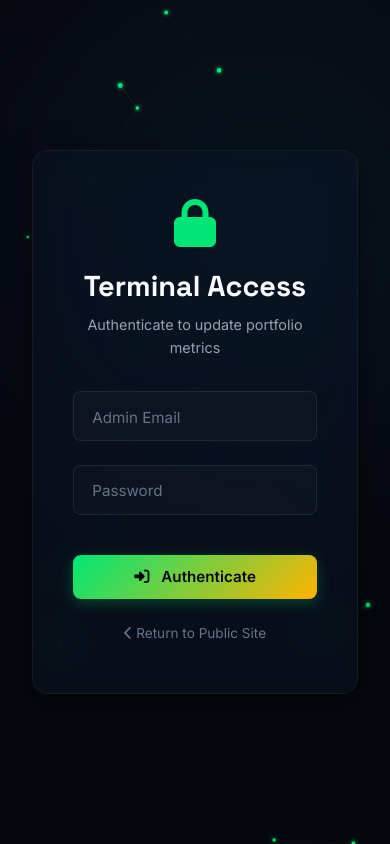
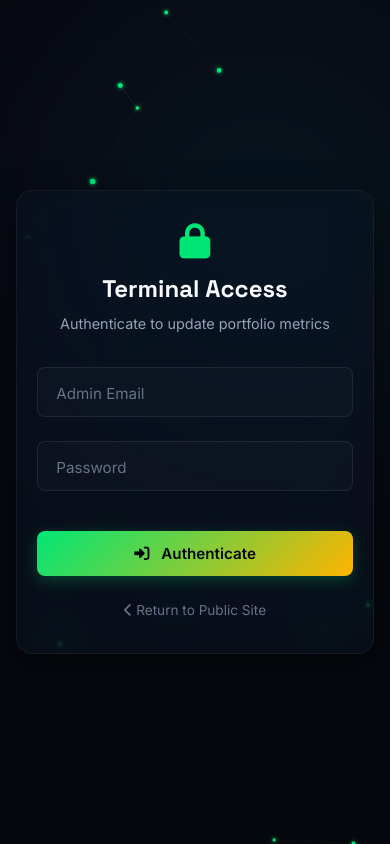
Before and after one commit to SEchandru/My_portfolio, a website: page public/login.html in a window 390 px wide. Drawn offline with Linux system fonts and the light colour scheme.

Commit message:
mobile responsive

```diff
--- a/db.json
+++ b/db.json
@@ -207,7 +207,7 @@
     }
   ],
   "analytics": {
-    "visitor_count": 15,
+    "visitor_count": 21,
     "resume_downloads": 1,
     "project_views": 1,
     "contact_submissions": 1
--- a/public/login.html
+++ b/public/login.html
@@ -52,6 +52,21 @@
     .back-home:hover {
       color: var(--accent-primary);
     }
+    @media (max-width: 480px) {
+      .login-container {
+        padding: 1rem;
+      }
+      .login-panel {
+        padding: 2rem 1.25rem;
+      }
+      .login-header i {
+        font-size: 2.2rem;
+        margin-bottom: 0.75rem;
+      }
+      .login-header h1 {
+        font-size: 1.5rem;
+      }
+    }
   </style>
 </head>
 <body>
```
